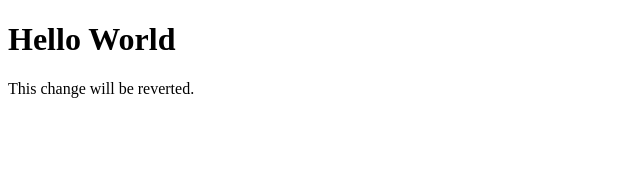
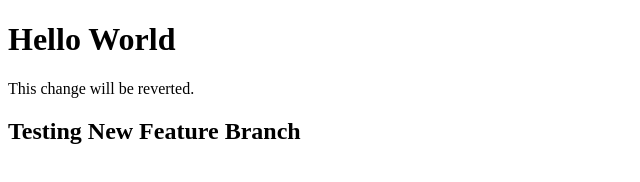
Before and after one commit to harsh-hbwsl/practice, a plain HTML site: page index.html in a window 1280 px wide. Shown: the whole page, without its empty margins (0-640 px from the left). Drawn offline with Linux system fonts and the light colour scheme.

Commit message:
testing a new feature

```diff
--- a/index.html
+++ b/index.html
@@ -6,5 +6,6 @@
 <body>
 	<h1>Hello World</h1>
 	<p>This change will be reverted.</p>
+	<h2>Testing New Feature Branch</h2>
 </body>
 </html>
```
